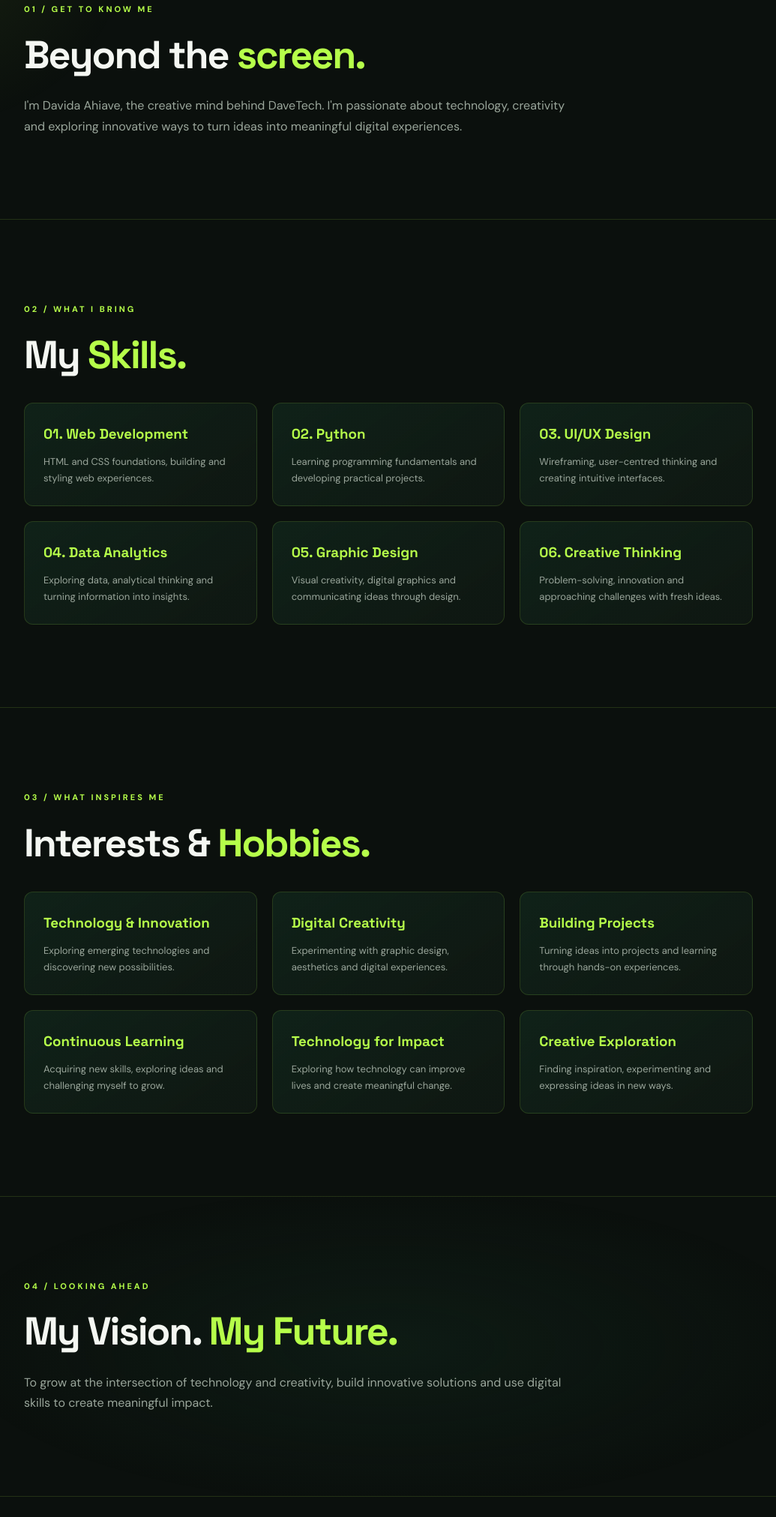
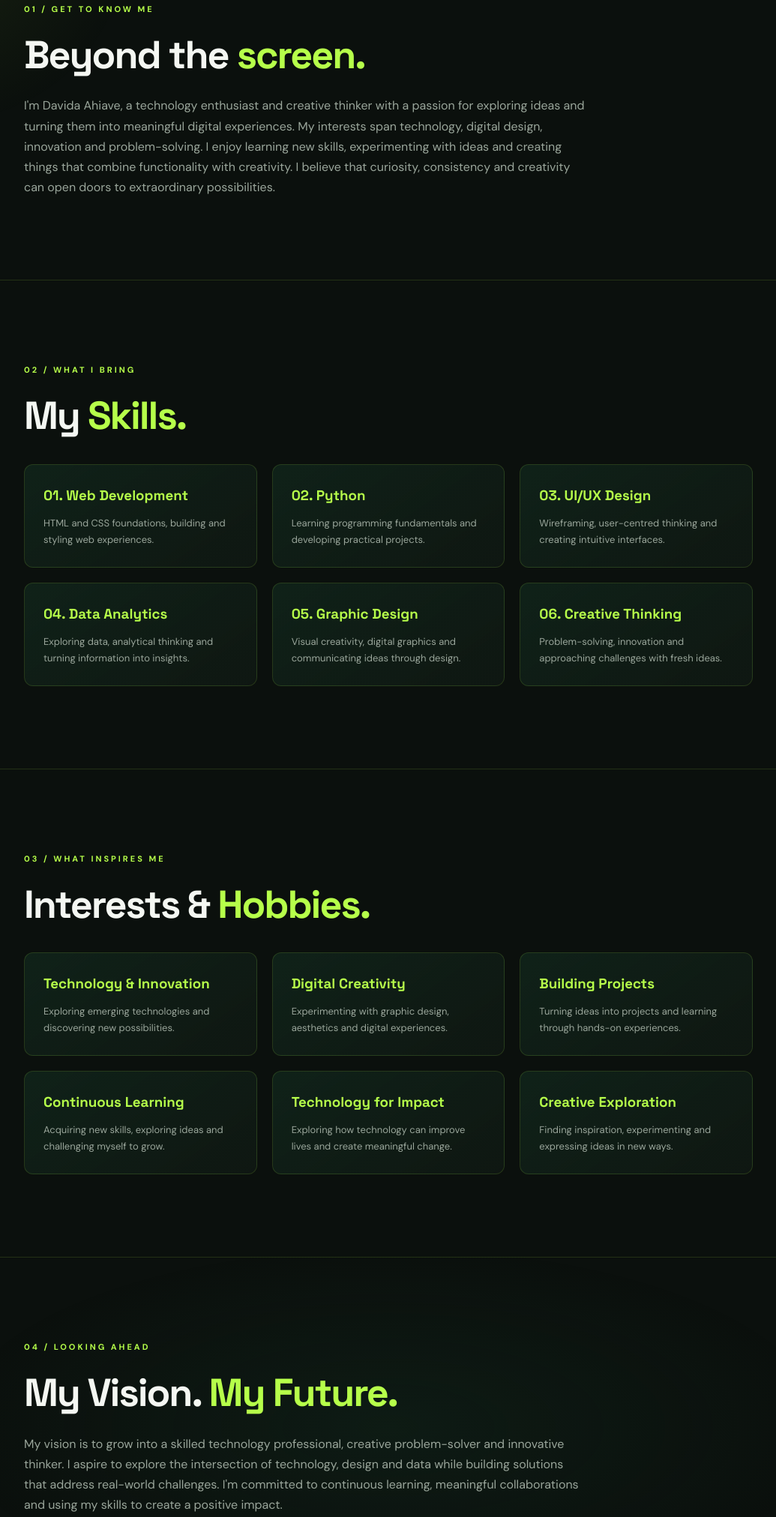
Before and after one commit to davidaahiave-sketch/davetech, a plain HTML site: page index.html in a window 1280 px wide. Shown: the part 880-2903 px from the top of the page at 75% size, without its empty margins (122-1157 px from the left). Drawn offline with Linux system fonts and the light colour scheme.

Commit message:
Refine personal introduction and vision

```diff
--- a/index.html
+++ b/index.html
@@ -80,12 +80,20 @@
             <p class="eyebrow">01 / GET TO KNOW ME</p>
             <h2>Beyond the <span>screen.</span></h2>
 
-            <p>
-                I'm Davida Ahiave, the creative mind behind DaveTech.
-                I'm passionate about technology, creativity and exploring
-                innovative ways to turn ideas into meaningful digital
-                experiences.
-            </p>
+
+<p>
+    I'm Davida Ahiave, a technology enthusiast and creative
+    thinker with a passion for exploring ideas and turning
+    them into meaningful digital experiences.
+
+    My interests span technology, digital design, innovation
+    and problem-solving. I enjoy learning new skills,
+    experimenting with ideas and creating things that
+    combine functionality with creativity.
+
+    I believe that curiosity, consistency and creativity
+    can open doors to extraordinary possibilities.
+</p>
         </section>
 
         <!-- Skills Section -->
@@ -175,11 +183,19 @@
             <p class="eyebrow">04 / LOOKING AHEAD</p>
             <h2>My Vision. <span>My Future.</span></h2>
 
-            <p>
-                To grow at the intersection of technology and creativity,
-                build innovative solutions and use digital skills to
-                create meaningful impact.
-            </p>
+
+<p>
+    My vision is to grow into a skilled technology professional,
+    creative problem-solver and innovative thinker.
+
+    I aspire to explore the intersection of technology,
+    design and data while building solutions that address
+    real-world challenges.
+
+    I'm committed to continuous learning, meaningful
+    collaborations and using my skills to create a
+    positive impact.
+</p>
         </section>
 
         <!-- Contact Section -->
```
